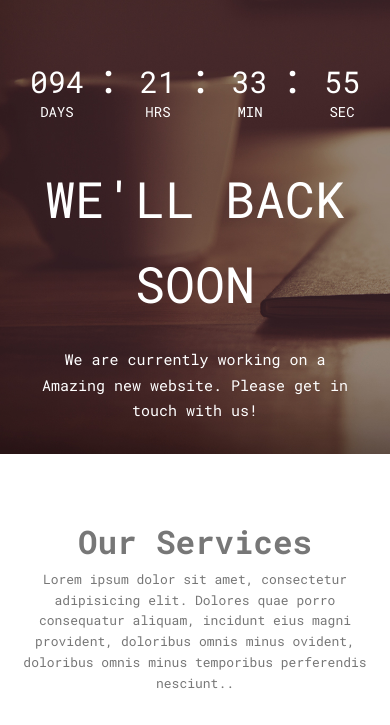
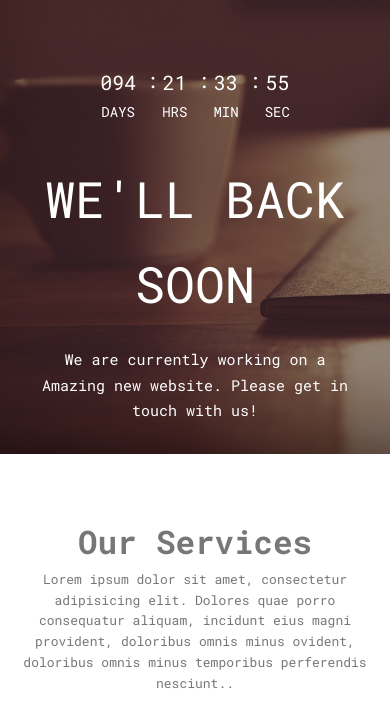
Before and after one commit to Tolufolorunso/ComingSoon, a plain HTML site: page index.html in a window 390 px wide. Shown: the part 119-844 px from the top of the page. Drawn offline with nearby package versions, Linux system fonts and the light colour scheme; some packages are replaced by stand-ins of ours; a script that the page names is missing.

Commit message:
fixed countdown bug

```diff
--- a/css/styles.css
+++ b/css/styles.css
@@ -280,13 +280,13 @@ Author URI: http://tolufolorunso.herokuapp.com/
                     }
                 }
 
-                @media only screen and (max-width: 300px) {
+                @media only screen and (max-width: 400px) {
                     .header .time-box {
-                        /* font-size: 1rem; */
                         margin: 20px 10px;
+                        font-size: 2rem;
                     }
                     .header .time-box::after {
-                        font-size: 3rem;
+                        font-size: 2rem;
                         top: -2px;
                         left: -16px;
                     }
```
